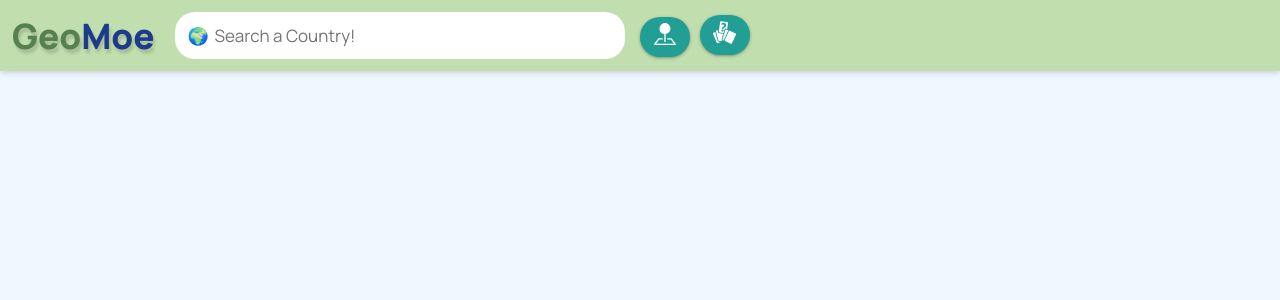
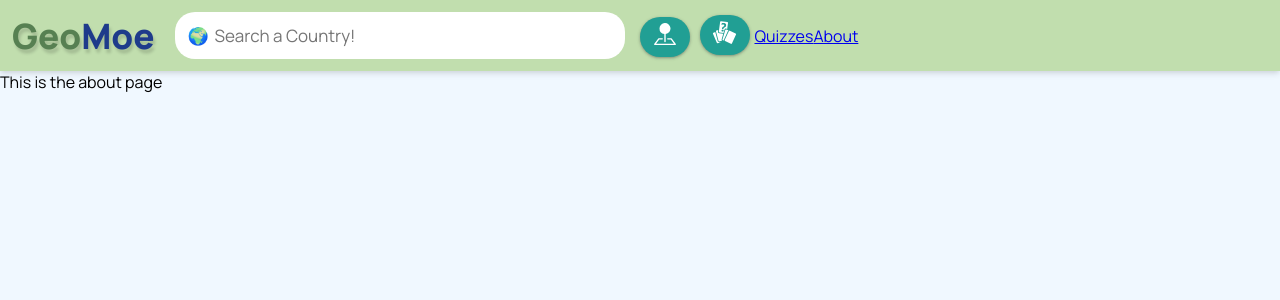
Before and after one commit to MoeShoe/React-Geo-Moe, a React (Create React App) app: page /About in a window 1280 px wide. Before the commit this address had no page. Shown: the top 300 px of the page. Built offline with nearby package versions, Linux system fonts and the light colour scheme.

Commit message:
add links

```diff
--- a/src/App.js
+++ b/src/App.js
@@ -5,6 +5,8 @@ import NavBar from "./components/nav-bar/NavBar";
 import Error from "./components/UI/Error";
 import MainPage from "./pages/MainPage";
 import QuizzesPage from "./pages/QuizzesPage";
+import About from "./pages/About";
+import NotFound from "./pages/NotFound";
 
 function App() {
   const showError = useSelector((state) => state.ui.error.displayError);
@@ -15,6 +17,8 @@ function App() {
       <Routes>
         <Route path="/" element={<MainPage />}></Route>
         <Route path="/Quizzes" element={<QuizzesPage />}></Route>
+        <Route path="/About" element={<About />}></Route>
+        <Route path="*" element={<NotFound />}></Route>
       </Routes>
       {showError && <Error />}
     </>
--- a/src/components/nav-bar/NavBar.js
+++ b/src/components/nav-bar/NavBar.js
@@ -1,4 +1,5 @@
 import { useDispatch, useSelector } from "react-redux";
+import { Link } from "react-router-dom";
 //icons
 import { GiCardRandom } from "react-icons/gi";
 import { BsFillPinMapFill } from "react-icons/bs";
@@ -30,10 +31,10 @@ const NavBar = () => {
 
   return (
     <div className={styles["nav-bar-container"]}>
-      <div className={styles["app-header"]}>
+      <Link to="/" className={styles["app-header"]}>
         <span className={styles["header-part-1"]}>Geo</span>
         <span className={styles["header-part-2"]}>Moe</span>
-      </div>
+      </Link>
       <SearchBar isLoading={isLoading} />
       <div className={styles["actions-container"]}>
         <Button
@@ -54,6 +55,10 @@ const NavBar = () => {
           <GiCardRandom />
         </Button>
       </div>
+      <div className={styles["links-container"]}>
+        <Link to="/Quizzes">Quizzes</Link>
+        <Link to="/About">About</Link>
+      </div>
     </div>
   );
 };
--- a/src/components/nav-bar/NavBar.module.css
+++ b/src/components/nav-bar/NavBar.module.css
@@ -8,10 +8,10 @@
 }
 
 .app-header {
+  text-decoration: none;
   margin: 0 10px;
   font-size: 35px;
   font-weight: 800;
-  color: white;
   cursor: pointer;
 
   text-shadow: 2px 4px 3px rgba(0, 0, 0, 0.15);
--- /dev/null
+++ b/src/pages/About.js
@@ -0,0 +1,5 @@
+const About = () => {
+  return <div>This is the about page</div>;
+};
+
+export default About;
--- /dev/null
+++ b/src/pages/NotFound.js
@@ -0,0 +1,6 @@
+//* this is the 404 page
+const NotFound = () => {
+  return <div>404 not found :\</div>;
+};
+
+export default NotFound;
```
